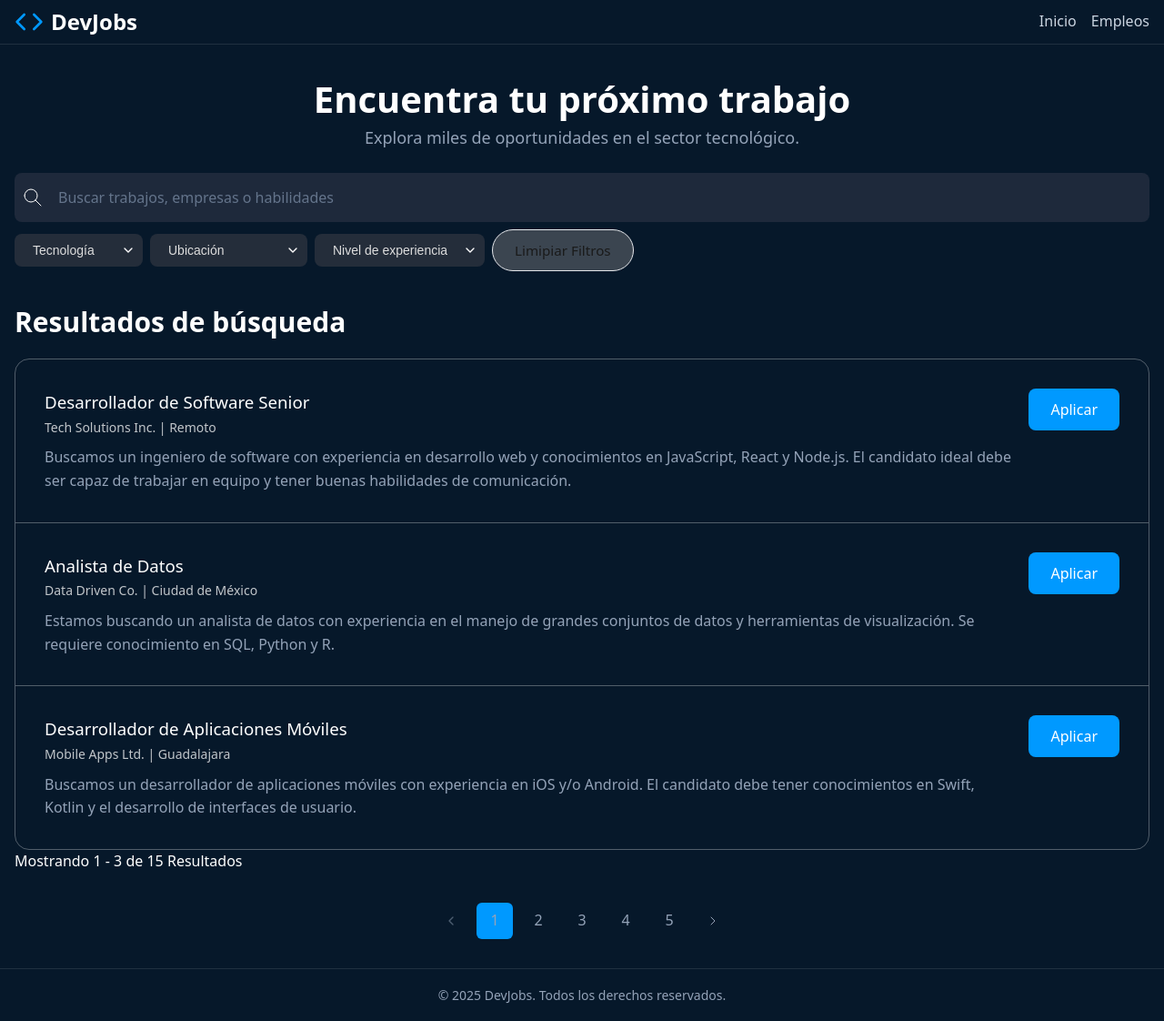
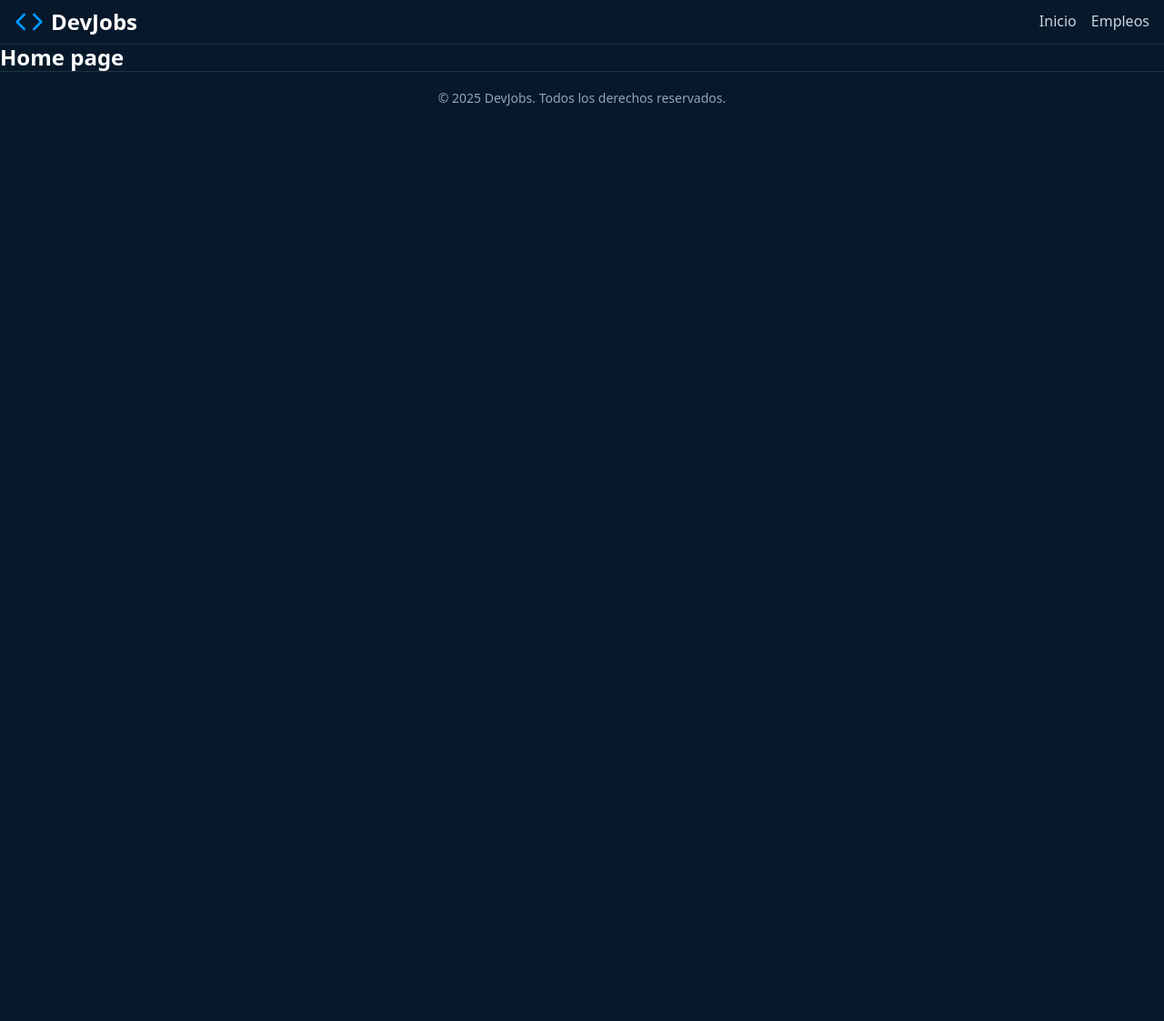
Before and after one commit to ju4ndrc/vite-react-proyect-practice, a React (Vite) app in the folder reaVite-Practice/: page / in a window 1280 px wide. Shown: the whole page at 91% size. After the commit the page ends 800 px from the top, so only its background shows below. Built offline with nearby package versions, Linux system fonts and the light colour scheme.

Commit message:
[+]Imports fixed

```diff
--- a/reaVite-Practice/src/App.jsx
+++ b/reaVite-Practice/src/App.jsx
@@ -1,87 +1,19 @@
-import { use, useState } from 'react'
+
 
 import Header from './components/Header.jsx'
 import Footer from './components/Footer.jsx'
-import JobCard from './components/JobCard.jsx'
-import SearchFormSection from './components/SearchFormSection.jsx'
-import JobListings from './components/JobListings.jsx'
-import Pagination from './components/Pagination.jsx'
-import jobsData from './data.json'
-import './App.css'
 
-const RESULT_PER_PAGE = 3
+import HomePage from './components/pages/Home.jsx'
+import SearchPage from './components/pages/Seacrh.jsx'
 
 function App() {
 
-  const [filters, setFilters] = useState({
-      technology:'',
-      location: '',
-      experienceLevel: ''
-  })
-  const [textToFilter, setTextToFilter] = useState('')
-  const [currentPage, setCurrentPage] = useState(1)
 
-  const jobsFilterByFilter = jobsData.filter(job=>{
-    return (
-      ( filters.technology === '' || job.data.technology === filters.technology ) &&
-      ( filters.location === ''|| job.data.modalidad === filters.location ) &&
-      ( filters.experienceLevel === ''|| job.data.nivel === filters.experienceLevel  )
-
-  )
-  })
-
-  const jobsWithTextFilter = textToFilter === ''
-  ?jobsFilterByFilter
-   : jobsFilterByFilter.filter(job=>{
-    return job.titulo.toLowerCase().includes(textToFilter.toLowerCase())
-  })
-
-  const totalPages = Math.ceil(jobsWithTextFilter.length / RESULT_PER_PAGE)
-  const handlePageChange =  (page)  =>{
-    console.log('Chanin page',page)
-    setCurrentPage(page)
-    window.scrollTo({top:0, behavior:'smooth'})
-  }
-
-  const pagedResults = jobsWithTextFilter.slice(
-    (currentPage-1)* RESULT_PER_PAGE,
-    currentPage * RESULT_PER_PAGE
-  )
-
-  const handleSearch = (filters)=>{
-    setFilters(filters)
-    setCurrentPage(1)
-
-
-  }
-  const handleTextFilter = (newTextToFilter)=>{
-    setTextToFilter(newTextToFilter)
-    setCurrentPage(1)
-  }
-  const handleReset = ()=>{
-    setFilters=({
-      technology:'',
-      location: '',
-      experienceLevel: ''
-    })
-    setTextToFilter('')
-    setCurrentPage(1)
-  }
   return (
     <>
     <Header/>
 
-  <main>
-
-    <SearchFormSection onSearch={handleSearch} onTextFilter={handleTextFilter} onReset={handleReset}></SearchFormSection>
-    <section>
-      <JobListings jobs={pagedResults}></JobListings>
-
-
-      <p> Mostrando {(currentPage -1) * RESULT_PER_PAGE + 1} -{' '} {Math.min(currentPage * RESULT_PER_PAGE, jobsData.length)} de {jobsData.length} Resultados</p>
-      <Pagination currentPage={currentPage} totalPages={totalPages} onPageChange={handlePageChange}></Pagination>
-    </section>
-  </main>
+    <HomePage/>
 
     <Footer/>
 
--- /dev/null
+++ b/reaVite-Practice/src/components/pages/Home.jsx
@@ -0,0 +1,8 @@
+export default function HomePage(){
+    return(
+        <>
+        <h1>Home page</h1>
+        </>
+
+    )
+}
--- /dev/null
+++ b/reaVite-Practice/src/components/pages/Seacrh.jsx
@@ -0,0 +1,90 @@
+import { use, useState } from 'react'
+
+
+
+import SearchFormSection from '../SearchFormSection.jsx'
+import JobListings from '../JobListings.jsx'
+import Pagination from '../Pagination.jsx'
+import jobsData from '../../data.json'
+import '../../App.css'
+
+const RESULT_PER_PAGE = 3
+
+function SearchPage() {
+
+  const [filters, setFilters] = useState({
+      technology:'',
+      location: '',
+      experienceLevel: ''
+  })
+  const [textToFilter, setTextToFilter] = useState('')
+  const [currentPage, setCurrentPage] = useState(1)
+
+  const jobsFilterByFilter = jobsData.filter(job=>{
+    return (
+      ( filters.technology === '' || job.data.technology === filters.technology ) &&
+      ( filters.location === ''|| job.data.modalidad === filters.location ) &&
+      ( filters.experienceLevel === ''|| job.data.nivel === filters.experienceLevel  )
+
+  )
+  })
+
+  const jobsWithTextFilter = textToFilter === ''
+  ?jobsFilterByFilter
+   : jobsFilterByFilter.filter(job=>{
+    return job.titulo.toLowerCase().includes(textToFilter.toLowerCase())
+  })
+
+  const totalPages = Math.ceil(jobsWithTextFilter.length / RESULT_PER_PAGE)
+  const handlePageChange =  (page)  =>{
+    console.log('Chanin page',page)
+    setCurrentPage(page)
+    window.scrollTo({top:0, behavior:'smooth'})
+  }
+
+  const pagedResults = jobsWithTextFilter.slice(
+    (currentPage-1)* RESULT_PER_PAGE,
+    currentPage * RESULT_PER_PAGE
+  )
+
+  const handleSearch = (filters)=>{
+    setFilters(filters)
+    setCurrentPage(1)
+
+
+  }
+  const handleTextFilter = (newTextToFilter)=>{
+    setTextToFilter(newTextToFilter)
+    setCurrentPage(1)
+  }
+  const handleReset = ()=>{
+    setFilters=({
+      technology:'',
+      location: '',
+      experienceLevel: ''
+    })
+    setTextToFilter('')
+    setCurrentPage(1)
+  }
+  return (
+
+
+
+  <main>
+
+    <SearchFormSection onSearch={handleSearch} onTextFilter={handleTextFilter} onReset={handleReset}></SearchFormSection>
+    <section>
+      <JobListings jobs={pagedResults}></JobListings>
+
+
+      <p> Mostrando {(currentPage -1) * RESULT_PER_PAGE + 1} -{' '} {Math.min(currentPage * RESULT_PER_PAGE, jobsData.length)} de {jobsData.length} Resultados</p>
+      <Pagination currentPage={currentPage} totalPages={totalPages} onPageChange={handlePageChange}></Pagination>
+    </section>
+  </main>
+
+
+
+  )
+}
+
+export default SearchPage
```
